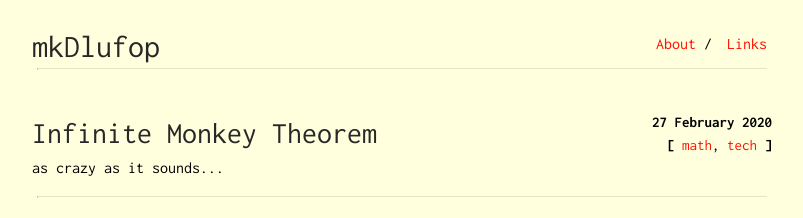
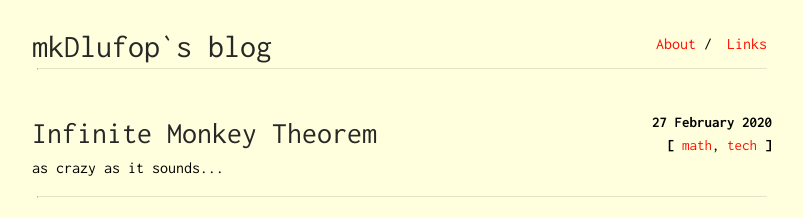
Before and after one commit to mkDlufop/mkDlufop.github.io, a Jekyll site: the page built from index.html, in a window 1280 px wide. Shown: the top 218 px of the page, without its empty margins (238-1041 px from the left). Built offline with Jekyll 4.4.1, drawn with Linux system fonts in a browser that asks for light colours; part of the change alters nothing that is shown.

```diff
--- a/_config.yml
+++ b/_config.yml
@@ -1,4 +1,4 @@
-title: mkDlufop
+title: mkDlufop`s blog
 author: pro-panda
 subtitle: The life of a frustrated engineer
 
--- a/_includes/head.html
+++ b/_includes/head.html
@@ -10,6 +10,18 @@
     {% assign favicon_location = sitedir | append: site.favicon_location %}
 
     <title>{{ title }}</title>
+
+    {% if jekyll.environment == 'production' and site.google_analytics %}
+    <!-- Global site tag (gtag.js) - Google Analytics -->
+    <script async src="https://www.googletagmanager.com/gtag/js?id={{ site.google_analytics }}"></script>
+    <script>
+      window.dataLayer = window.dataLayer || [];
+      function gtag(){dataLayer.push(arguments);}
+      gtag('js', new Date());
+
+      gtag('config', '{{ site.google_analytics }}');
+    </script>
+    {% endif %}
 
     <meta charset="utf-8">
     <meta name="viewport" content="width=device-width, initial-scale=1">
```
